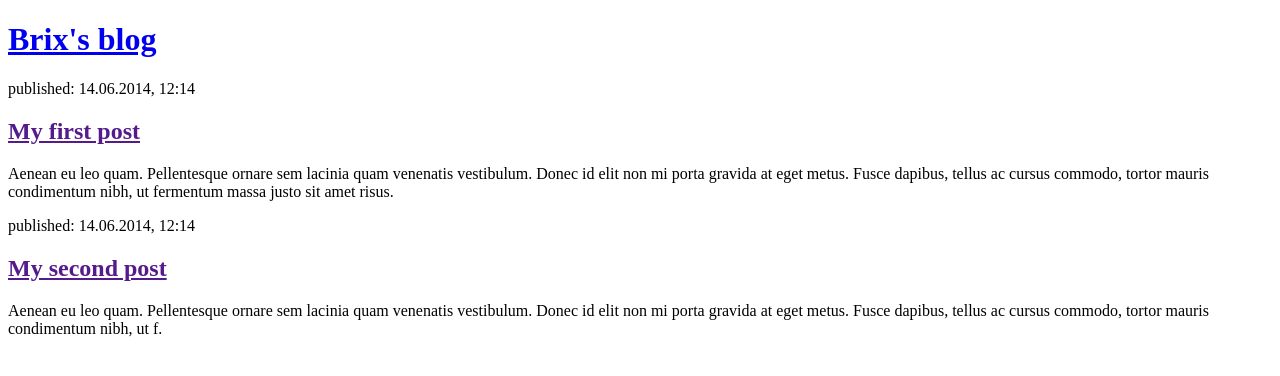
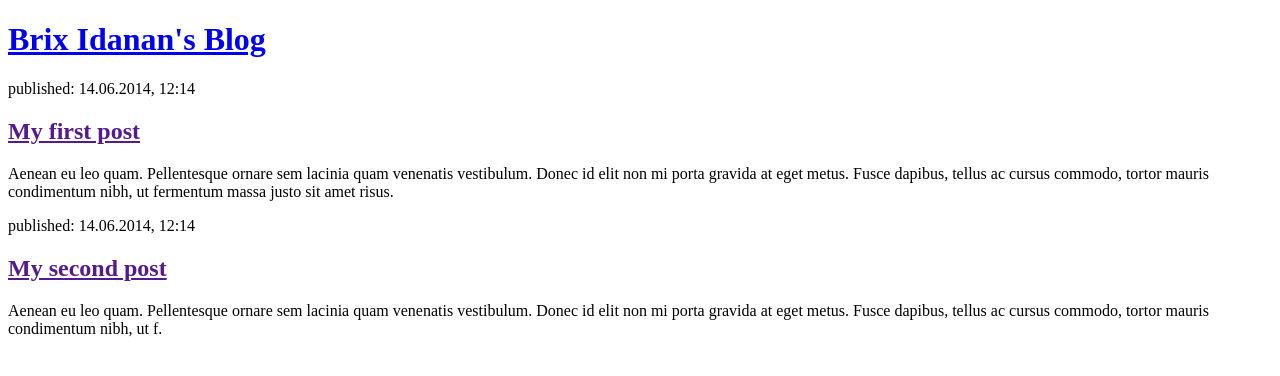
Before and after one commit to brexxCode/my-first-blog, a Django app: page / in a window 1280 px wide. Shown: the top 376 px of the page. Run offline with Django 3.2, Linux system fonts and the light colour scheme.

Commit message:
Changed the HTML for the site.

```diff
--- a/mysite/blog/templates/blog/post_list.html
+++ b/mysite/blog/templates/blog/post_list.html
@@ -5,7 +5,7 @@
     </head>
     <body>
         <header>
-            <h1><a href="/">Brix's blog</a></h1>
+            <h1><a href="/">Brix Idanan's Blog</a></h1>
         </header>
 
         <article>
```
